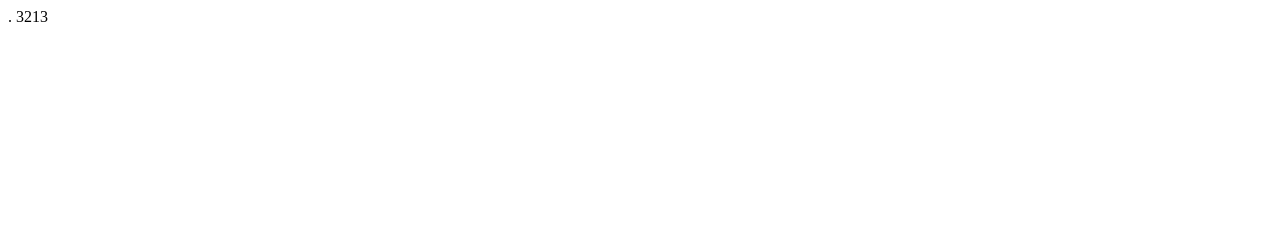
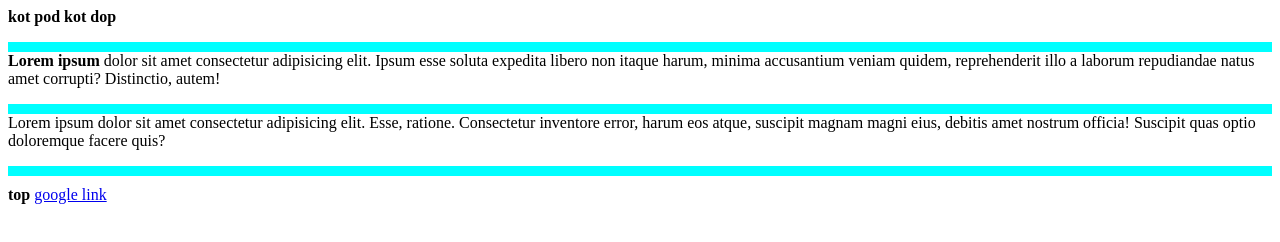
Before and after one commit to Stas2262/NEWhomework, a plain HTML site: page new.html in a window 1280 px wide. Drawn offline with Linux system fonts and the light colour scheme.

Commit message:
dopolnitelno

```diff
--- a/new.html
+++ b/new.html
@@ -4,10 +4,58 @@
     <meta charset="UTF-8">
     <meta name="viewport" content="width=device-width, initial-scale=1.0">
     <title>Document</title>
+    <style>
+    .table-style {
+        color:aqua;
+        background-color: blue;
+        font-weight: lighter;
+        font-family: 'Lucida Sans', 'Lucida Sans Regular', 'Lucida Grande', 'Lucida Sans Unicode', Geneva, Verdana, sans-serif;
+        font-size: 2em;
+    }
+    .th {
+        font-size: 1rem;
+    }
+    .orange-text {
+        color:orangered;
+
+    }
+  #pr {
+    border: 1px solid blue;
+
+  }
+  p {
+    margin-bottom: 10px;
+    border-top-width: 10px;
+    border-top-color: aqua;
+    border-top-style:solid;
+  }
+  span {
+    font-weight: bold;
+  }
+  .grava {
+
+  }
+    </style>
 </head>
 <body>
-    .<table>
-        3213
-    </table>
+    <span>
+        kot pod
+    </span>
+    <span>
+        kot dop
+    </span>
+    <div>
+       <p class="grava"> <span>Lorem ipsum </span> dolor sit amet consectetur adipisicing elit. Ipsum esse soluta expedita libero non itaque harum, minima accusantium veniam quidem, reprehenderit illo a laborum repudiandae natus amet corrupti? Distinctio, autem!
+ </p>
+ <p>Lorem ipsum dolor sit amet consectetur adipisicing elit. Esse, ratione. Consectetur inventore error, harum eos atque, suscipit magnam magni eius, debitis amet nostrum officia! Suscipit quas optio doloremque facere quis?</div>
+ </p>
+  <span>
+        top
+    </span>
+    <a href="https://yandex.ru/search/?text=sql+academy&lr=65&clid=9582">
+
+        google link
+    </a>
+
 </body>
 </html>
```
